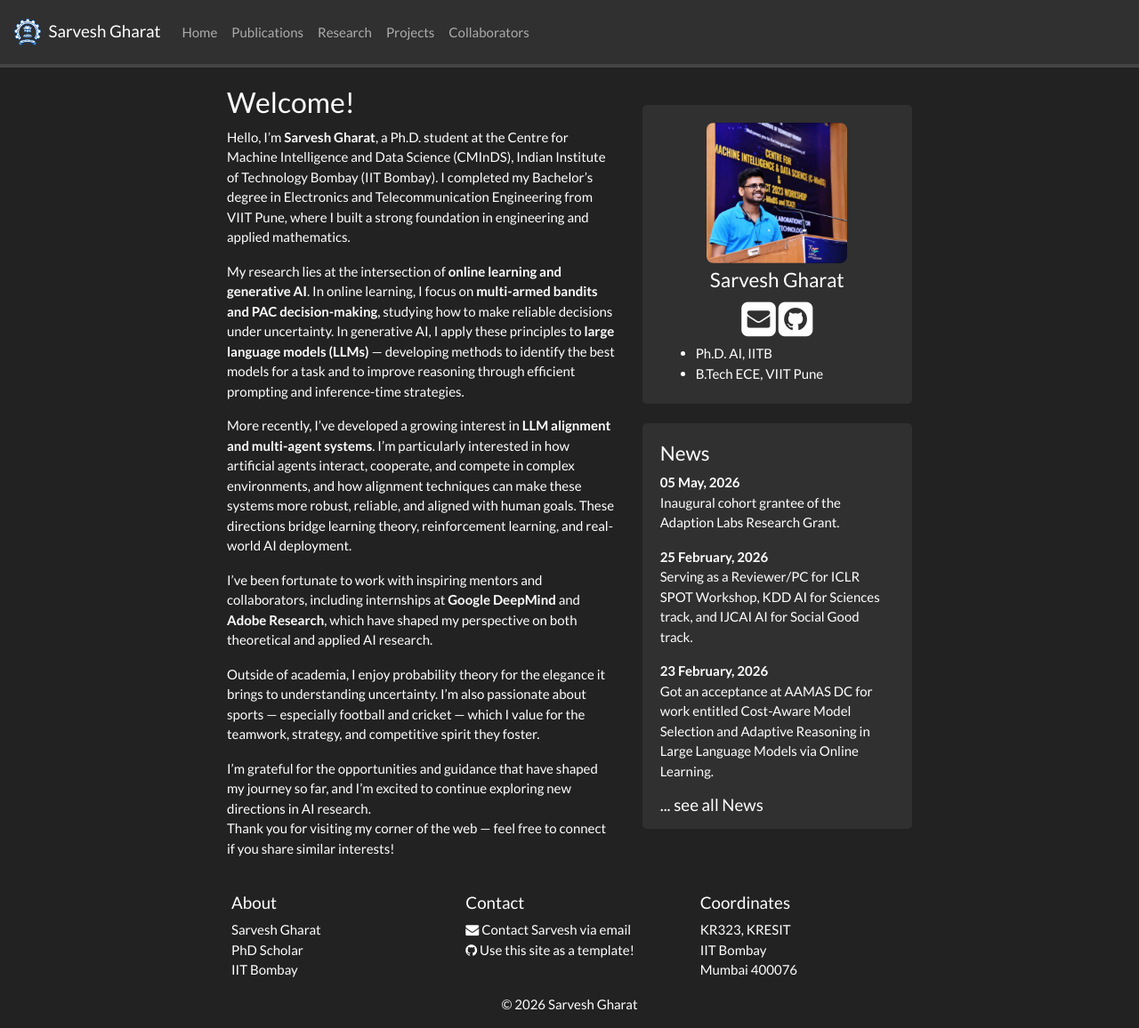
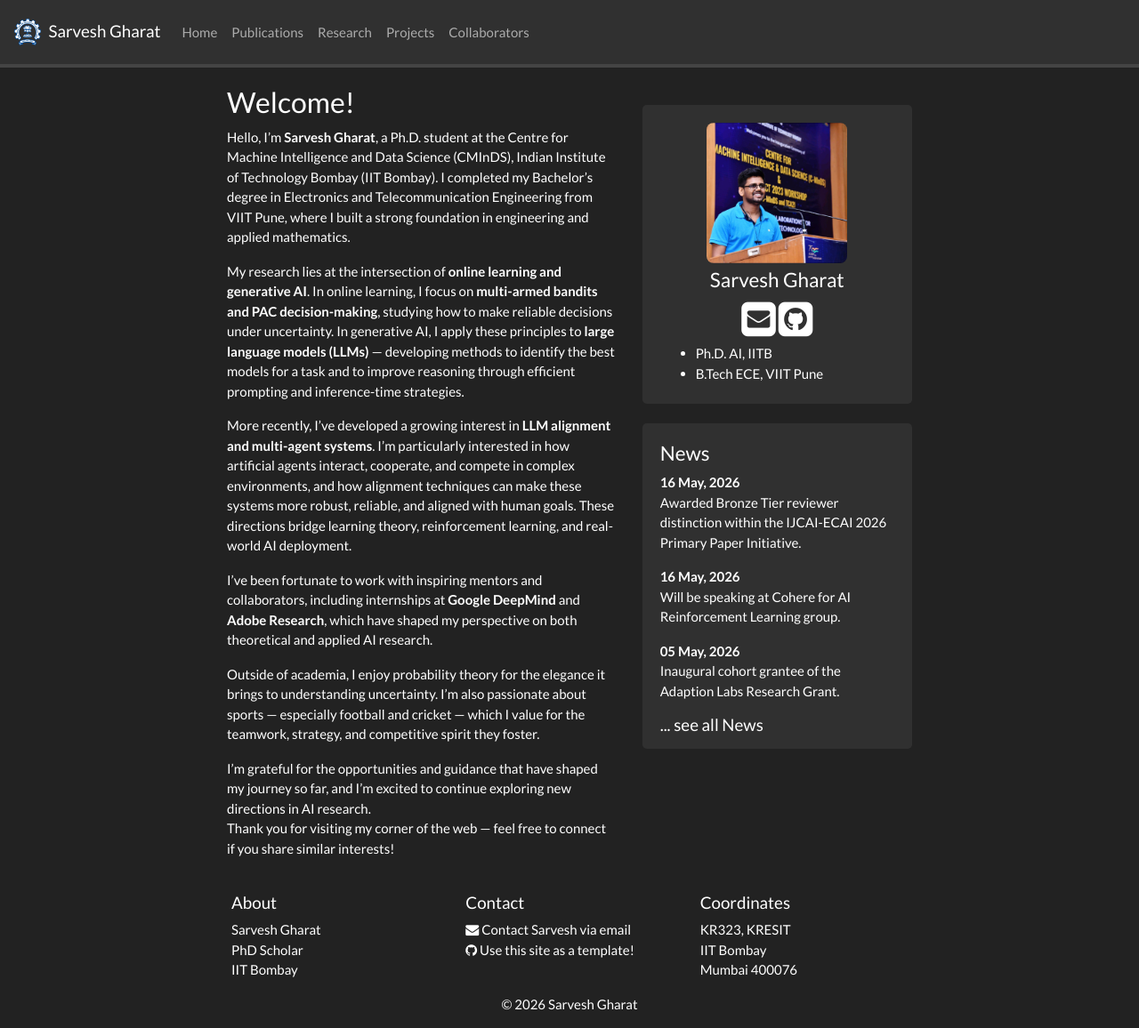
Before and after one commit to SarveshVGharat/SarveshVGharat.github.io, a Jekyll site: the page built from _pages/home.md, in a window 1280 px wide and 1156 px high. Shown: the whole window at 89% size. Built offline with Jekyll 4.4.1, drawn with Linux system fonts in a browser that asks for light colours; nearby versions of some CDN libraries; a style sheet for code colours, icons or effects is not loaded.

Commit message:
Update news.yml

```diff
--- a/_data/news.yml
+++ b/_data/news.yml
@@ -1,3 +1,9 @@
+- date: 16 May, 2026
+  headline: "Awarded Bronze Tier reviewer distinction within the IJCAI-ECAI 2026 Primary Paper Initiative."
+
+- date: 16 May, 2026
+  headline: "Will be speaking at Cohere for AI Reinforcement Learning group."
+
 - date: 05 May, 2026
   headline: "Inaugural cohort grantee of the Adaption Labs Research Grant."
 
```
